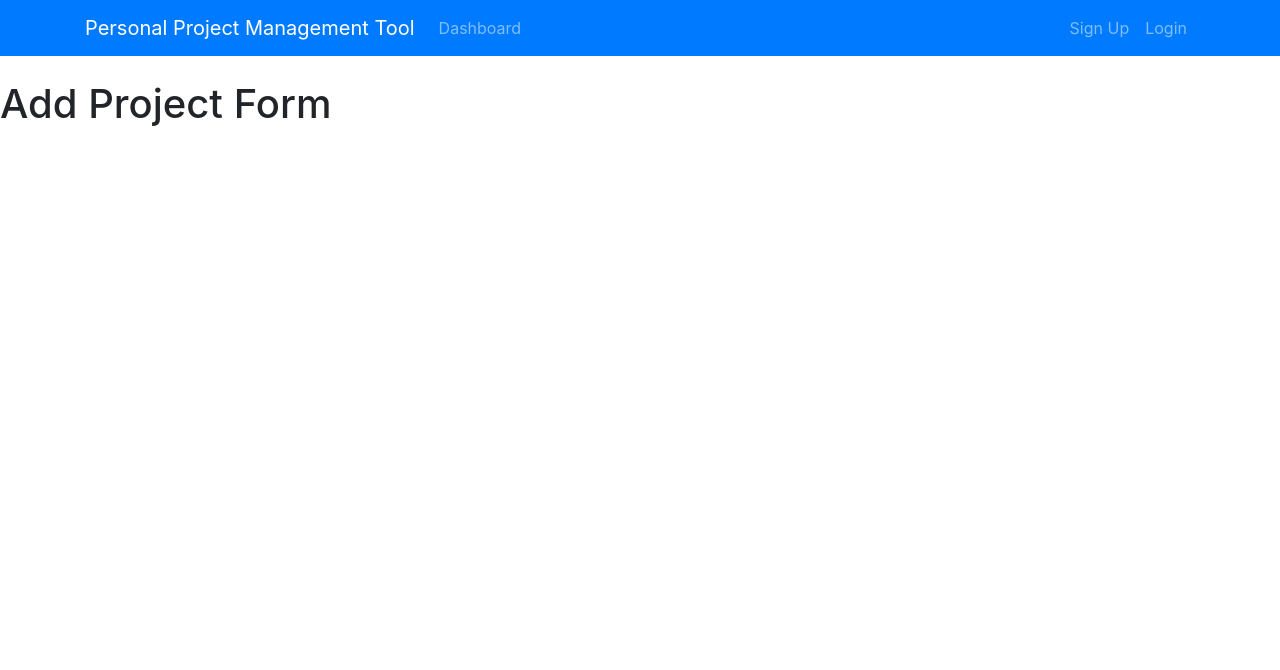
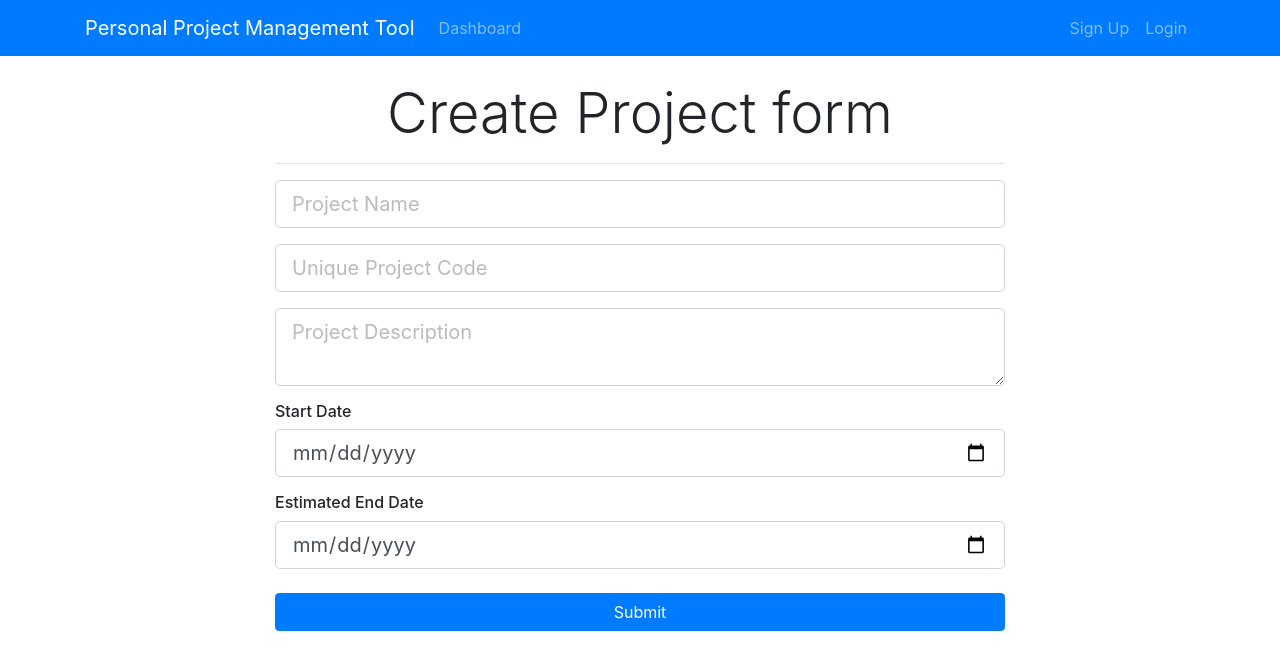
Before and after one commit to SaedMami/task-planner-react-client, a React (Create React App) app: page /addProject in a window 1280 px wide. Shown: the top 670 px of the page. Built offline with nearby package versions, Linux system fonts and the light colour scheme.

Commit message:
setup the AddProjectForm

```diff
--- a/src/App.js
+++ b/src/App.js
@@ -4,7 +4,7 @@ import "bootstrap/dist/css/bootstrap.min.css";
 import Dashboard from "./components/Dashboard";
 import Header from "./components/Layout/Header";
 import { BrowserRouter as Router, Route } from "react-router-dom";
-import AddProject from "./components/Project/AddProject";
+import AddProjectForm from "./components/Project/AddProjectForm";
 
 function App() {
   return (
@@ -12,7 +12,7 @@ function App() {
       <div className="App">
         <Header></Header>
         <Route exact path="/dashboard" component={Dashboard} />
-        <Route exact path="/addProject" component={AddProject} />
+        <Route exact path="/addProject" component={AddProjectForm} />
       </div>
     </Router>
   );
--- a/src/components/Project/AddProject.js
+++ /dev/null
@@ -1,13 +0,0 @@
-import React, { Component } from "react";
-
-class AddProject extends Component {
-  render() {
-    return (
-      <div>
-        <h1>Add Project Form</h1>
-      </div>
-    );
-  }
-}
-
-export default AddProject;
--- /dev/null
+++ b/src/components/Project/AddProjectForm.js
@@ -0,0 +1,102 @@
+import React, { Component } from "react";
+
+class AddProjectForm extends Component {
+  constructor() {
+    super();
+
+    this.state = {
+      name: "",
+      projectCode: "",
+      description: "",
+      startDate: "",
+      endDate: "",
+    };
+
+    this.onChange = this.onChange.bind(this);
+    this.onSubmit = this.onSubmit.bind(this);
+  }
+
+  onChange(e) {
+    this.setState({ [e.target.name]: e.target.value });
+  }
+
+  onSubmit(e) {
+    e.preventDefault();
+    const newProject = {
+      name: this.state.name,
+      projectCode: this.state.projectCode,
+      description: this.state.description,
+      startDate: this.state.startDate,
+      endDate: this.state.endDate,
+    };
+
+    console.log(newProject);
+  }
+
+  render() {
+    return (
+      <div className="container">
+        <div className="row">
+          <div className="col-md-8 m-auto">
+            <h5 className="display-4 text-center">Create Project form</h5>
+            <hr />
+            <form onSubmit={this.onSubmit}>
+              <div className="form-group">
+                <input
+                  type="text"
+                  className="form-control form-control-lg "
+                  placeholder="Project Name"
+                  name="name"
+                  value={this.state.name}
+                  onChange={this.onChange}
+                />
+              </div>
+              <div className="form-group">
+                <input
+                  type="text"
+                  className="form-control form-control-lg"
+                  placeholder="Unique Project Code"
+                  name="projectCode"
+                  value={this.state.projectCode}
+                  onChange={this.onChange}
+                />
+              </div>
+              <div className="form-group">
+                <textarea
+                  className="form-control form-control-lg"
+                  placeholder="Project Description"
+                  name="description"
+                  value={this.state.description}
+                  onChange={this.onChange}
+                ></textarea>
+              </div>
+              <h6>Start Date</h6>
+              <div className="form-group">
+                <input
+                  type="date"
+                  className="form-control form-control-lg"
+                  name="startDate"
+                  value={this.state.startDate}
+                  onChange={this.onChange}
+                />
+              </div>
+              <h6>Estimated End Date</h6>
+              <div className="form-group">
+                <input
+                  type="date"
+                  className="form-control form-control-lg"
+                  name="endDate"
+                  value={this.state.endDate}
+                  onChange={this.onChange}
+                />
+              </div>
+              <input type="submit" className="btn btn-primary btn-block mt-4" />
+            </form>
+          </div>
+        </div>
+      </div>
+    );
+  }
+}
+
+export default AddProjectForm;
```
